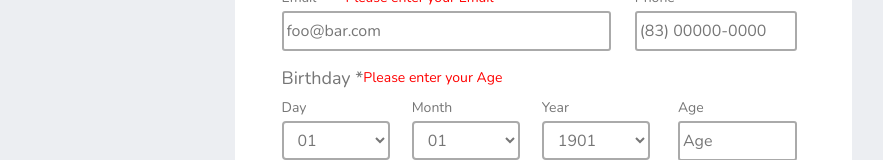
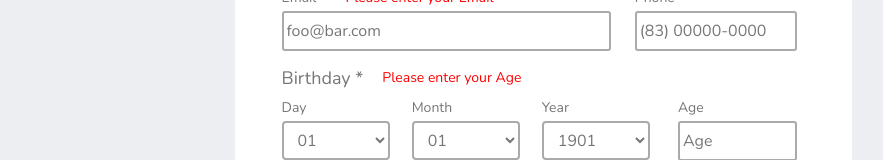
Before and after one commit to Ovictorhugol/FormChallenge, a React (Vite) app: page /basic in a window 1280 px wide. Shown: the part 562-722 px from the top of the page, without its empty margins (97-980 px from the left). Built offline with nearby package versions, Linux system fonts and the light colour scheme.

Commit message:
Style: adding margin in LabelError

```diff
--- a/src/components/Label/Label.styled.js
+++ b/src/components/Label/Label.styled.js
@@ -14,6 +14,7 @@ export const LabelText = styled.label`
   line-height: 1rem;
   height: 1rem;
   margin-bottom: 0.875rem;
+  margin-right: 1.188rem;
 `;
 export const LabelError = styled.label`
   font-family: "Nunito", sans-serif;
@@ -23,4 +24,5 @@ export const LabelError = styled.label`
   font-weight: 400;
   line-height: 1rem;
   height: 1rem;
+  margin-right: 1.188rem;
 `;
```
